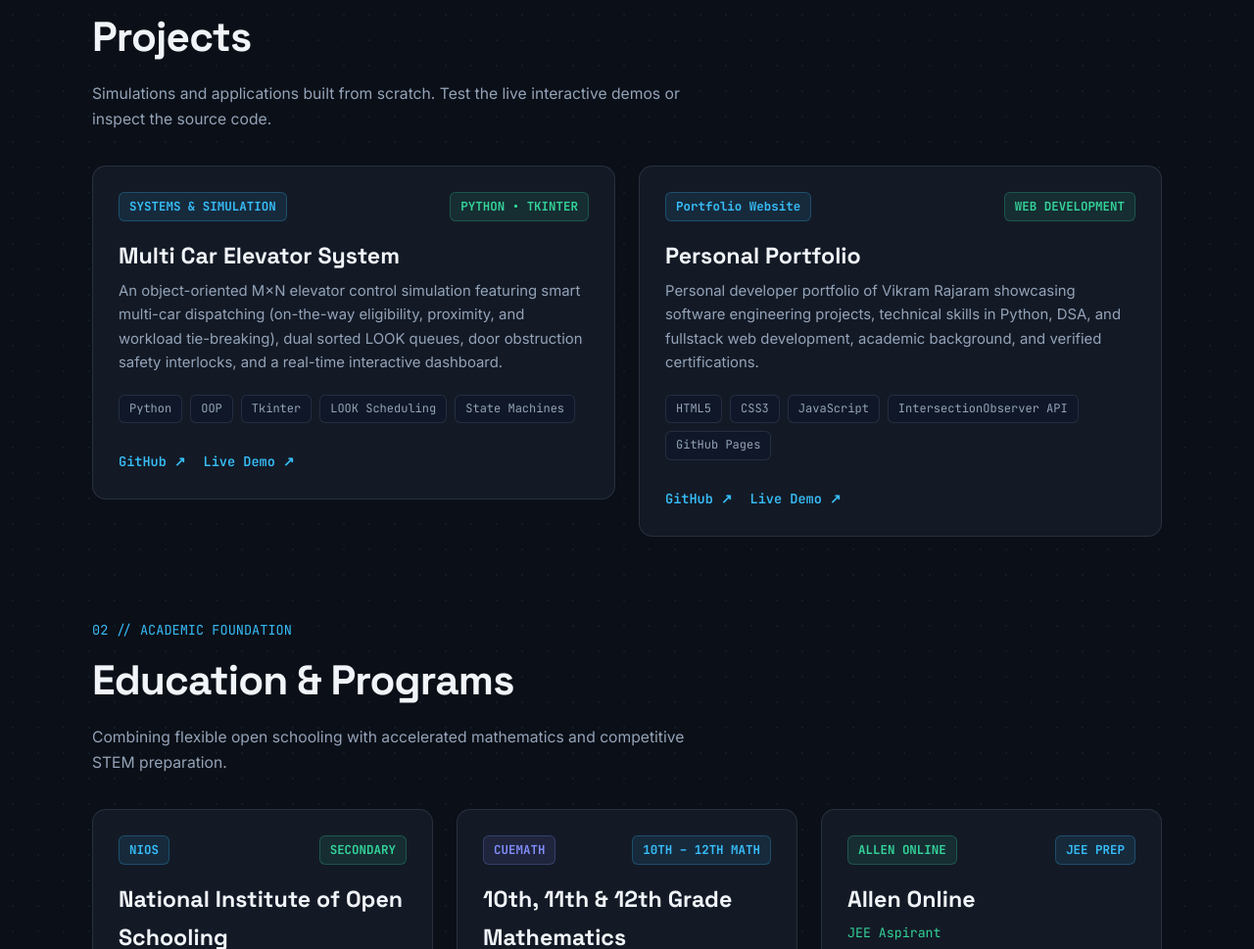
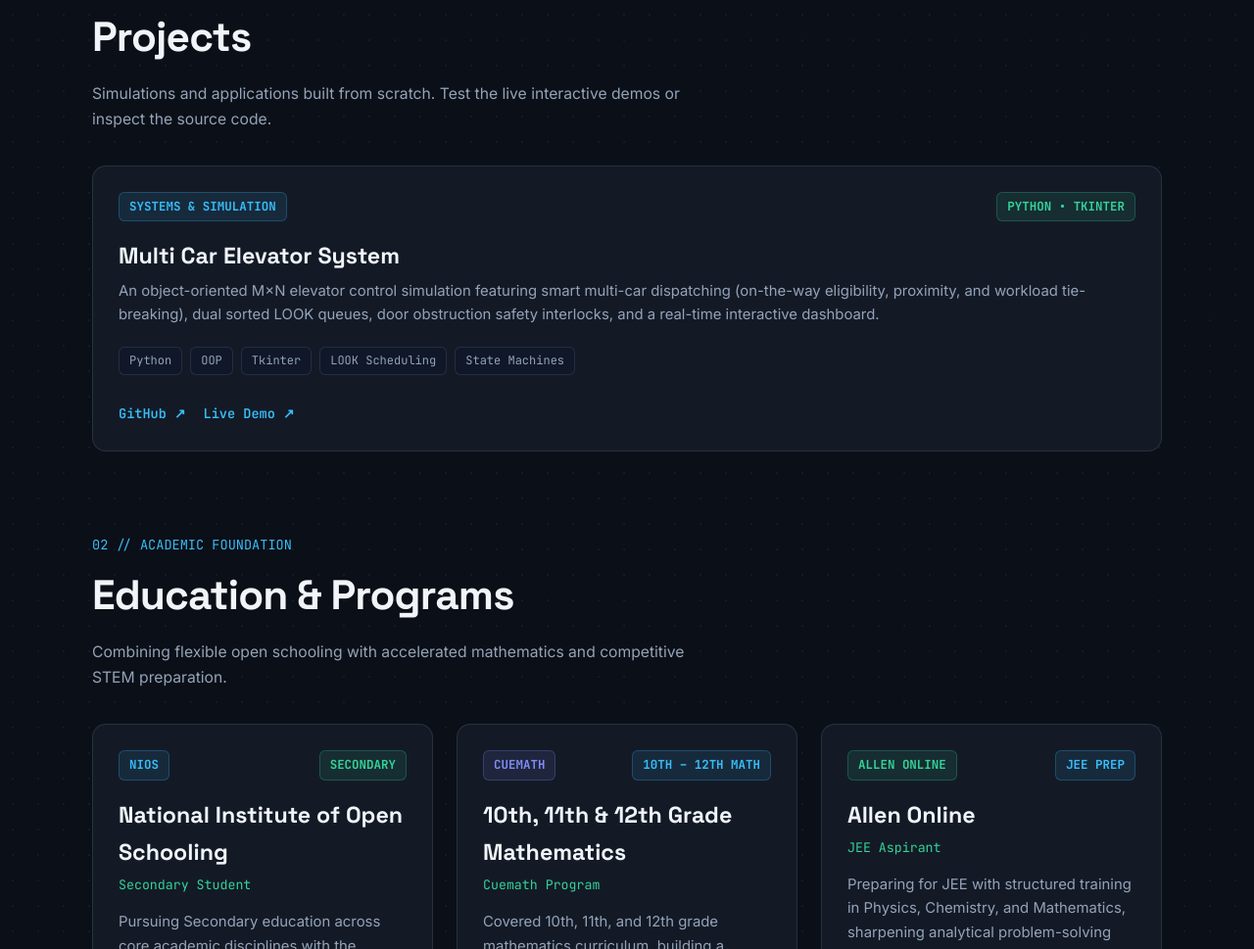
Before and after one commit to vikramrakr/vikramrakr.github.io, a plain HTML site: page index.html in a window 1280 px wide. Shown: the part 960-1929 px from the top of the page at 98% size. Drawn offline with Linux system fonts and the light colour scheme.

Commit message:
Removed 2nd portfolio site

```diff
--- a/index.html
+++ b/index.html
@@ -1317,18 +1317,7 @@
           ],
           githubUrl: "https://github.com/vikramrakr/Multi-Car-Elevator-System",
           liveUrl: "https://vikramrakr.github.io/Multi-Car-Elevator-System/",
-        },
-        {
-          tag: "Portfolio Website",
-          tagStyle: "cyan",
-          category: "WEB DEVELOPMENT",
-          title: "Personal Portfolio",
-          description:
-            "Personal developer portfolio of Vikram Rajaram showcasing software engineering projects, technical skills in Python, DSA, and fullstack web development, academic background, and verified certifications.",
-          tech: ["HTML5", "CSS3", "JavaScript", "IntersectionObserver API", "GitHub Pages"],
-          githubUrl: "https://github.com/vikramrakr/vikramrakr2.github.io",
-          liveUrl: "https://vikramrakr.github.io/vikramrakr2.github.io/",
-        },
+        }
       ];
 
       function renderProjects() {
```
